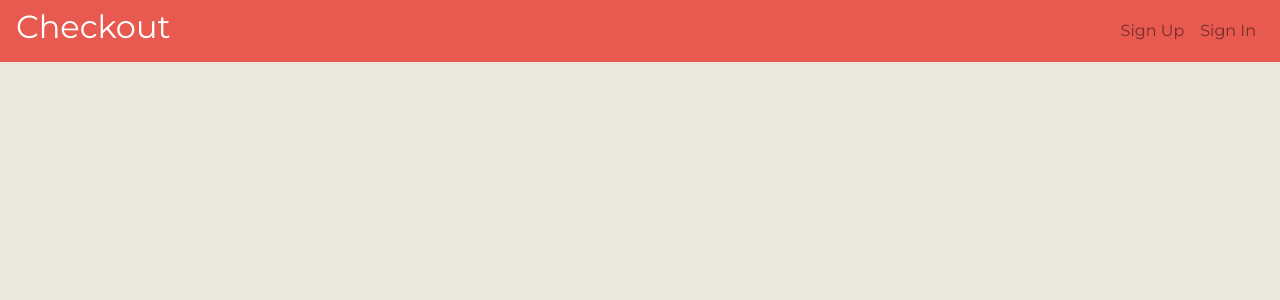
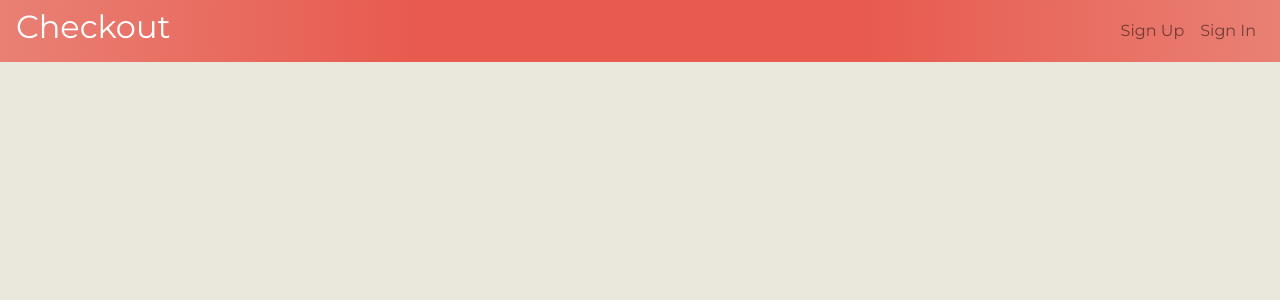
Before and after one commit to CjeanHen/checkout_client, a React app: page / in a window 1280 px wide. Shown: the top 300 px of the page. Built offline with nearby package versions, Linux system fonts and the light colour scheme.

Commit message:
gradient on banner

```diff
--- a/src/components/Header/Header.js
+++ b/src/components/Header/Header.js
@@ -5,8 +5,8 @@ import Navbar from 'react-bootstrap/Navbar'
 const authenticatedOptions = (
   <Fragment>
     <Nav.Link class="navlinks" href="#home">Home</Nav.Link>
-    <Nav.Link href="#change-password">Change Password</Nav.Link>
-    <Nav.Link href="#sign-out">Sign Out</Nav.Link>
+    <Nav.Link class="navlinks" href="#change-password">Change Password</Nav.Link>
+    <Nav.Link class="navlinks" href="#sign-out">Sign Out</Nav.Link>
   </Fragment>
 )
 
--- a/src/index.scss
+++ b/src/index.scss
@@ -32,6 +32,7 @@ body {
 }
 
 #navbar {
-  background-color: #E85A4F;
+  background: rgb(232,90,79);
+  background: radial-gradient(circle, rgba(232,90,79,1) 35%, rgba(233,128,116,1) 100%);
   color: #FFFFFF;
 }
```
